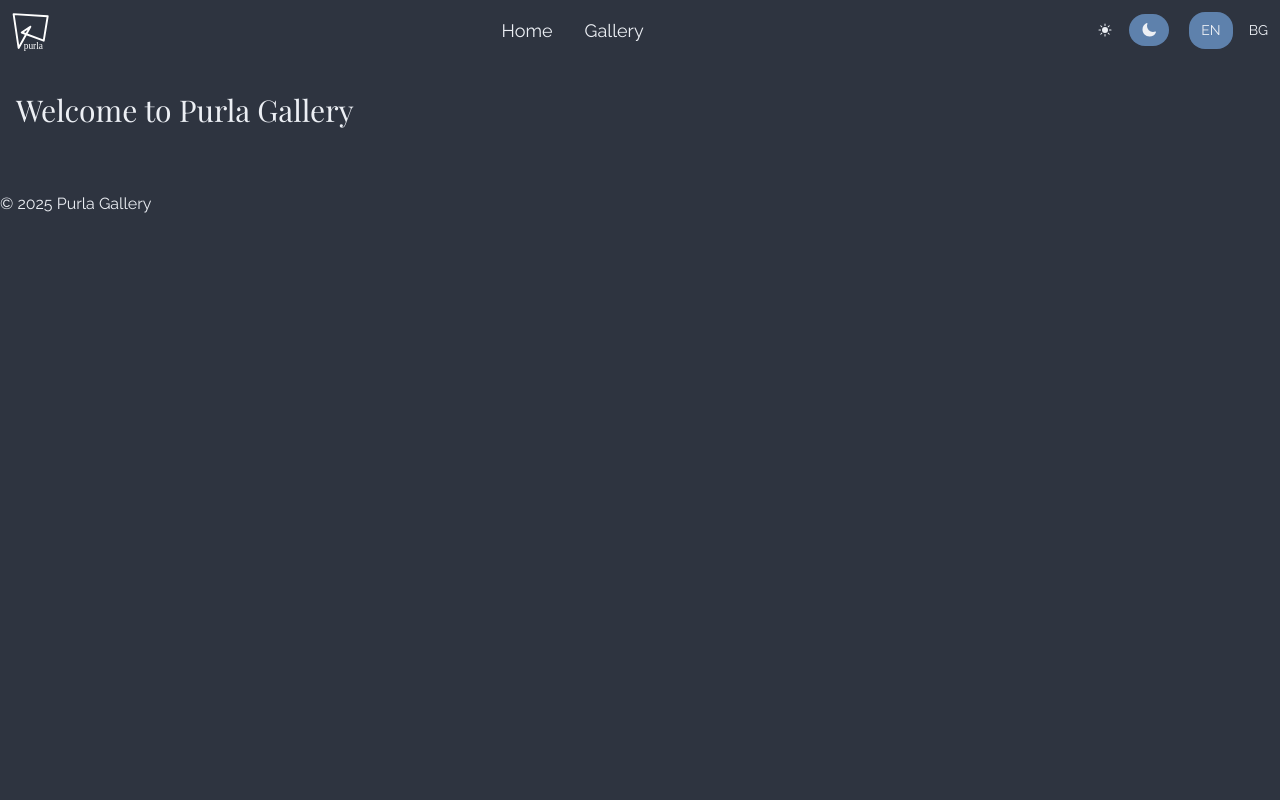
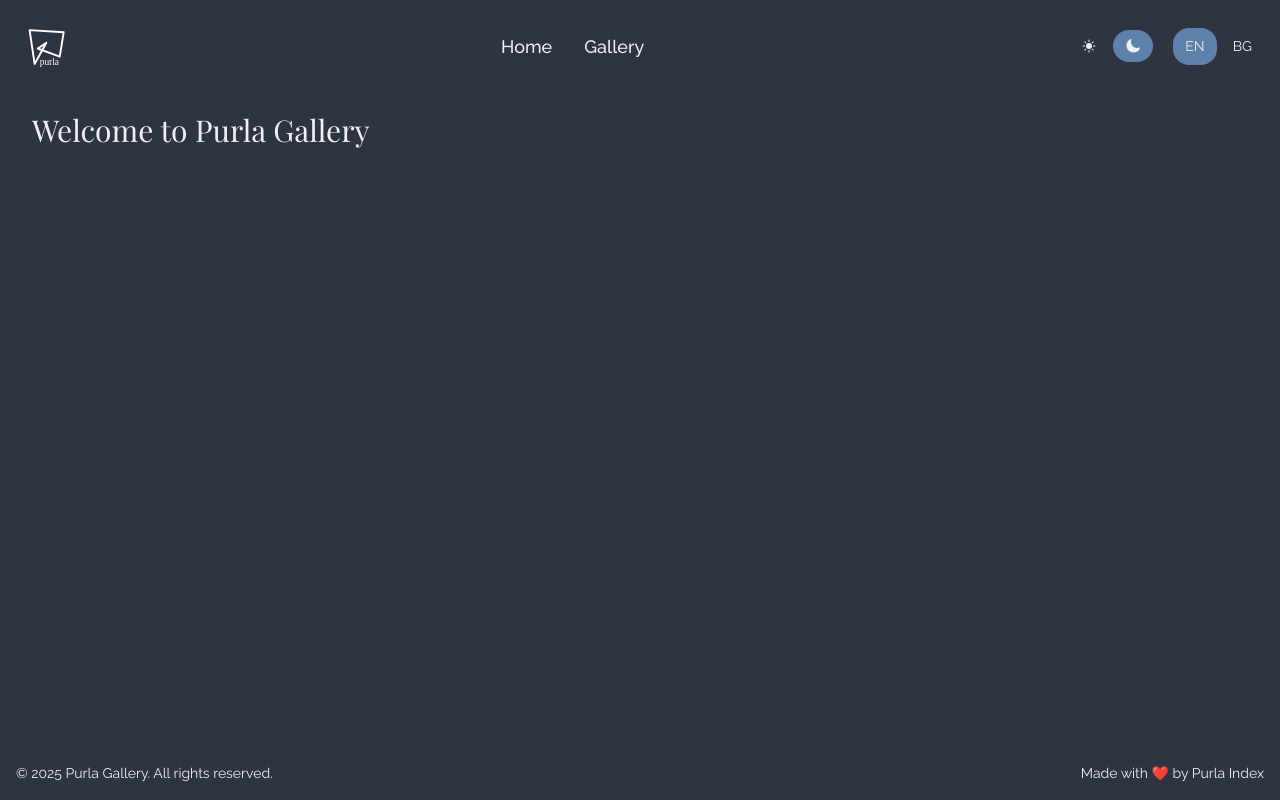
Before and after one commit to stefkay/purla-gallery, a Next.js app: page / in a window 1280 px wide. Built offline with nearby package versions, Linux system fonts and the light colour scheme; a web font is replaced by a local one.

Commit message:
extract footer, make header fixed

```diff
--- /dev/null
+++ b/src/components/AppFooter.tsx
@@ -0,0 +1,16 @@
+type AppFooterProps = {
+  className?: string;
+};
+
+export default function AppFooter({ className = '' }: AppFooterProps) {
+  return (
+    <footer className={`flex justify-between items-center w-full p-4 bg-bg-secondary ${className}`}>
+      <p className="text-sm text-text">
+        © {new Date().getFullYear()} Purla Gallery. All rights reserved.
+      </p>
+      <p className="text-sm text-text">
+        Made with <span className="text-primary">❤️</span> by Purla Index
+      </p>
+    </footer>
+  );
+}
--- a/src/components/AppHeader.tsx
+++ b/src/components/AppHeader.tsx
@@ -4,19 +4,30 @@ import LanguageSwitcher from '@/components/LanguageSwitcher';
 import ThemeSwitcher from '@/components/ThemeSwitcher';
 import Logo from '@/components/Logo';
 
-export default function AppHeader() {
+type AppHeaderProps = {
+  className?: string;
+};
+
+export default function AppHeader({ className = '' }: AppHeaderProps) {
   const t = useTranslation();
 
   return (
-    <header className="flex justify-between items-center">
-      <Link href="/" className="link">
+    <header className={`w-full fixed top-0 left-0 z-50 bg-bg bg-opacity-95 backdrop-blur-sm shadow-sm ${className}`}>
+      <div className="container mx-auto px-4 py-4 flex justify-between items-center">
+        <Link href="/" className="transition-opacity duration-200 hover:opacity-80">
           <Logo />
         </Link>
         <nav className="flex justify-center space-x-8">
-        <Link href="/" className="link color-text text-lg">
+          <Link
+            href="/"
+            className="text-text hover:text-primary transition-colors duration-200 font-medium text-lg"
+          >
             {t.home}
           </Link>
-        <Link href="/gallery" className="link color-text text-lg">
+          <Link
+            href="/gallery"
+            className="text-text hover:text-primary transition-colors duration-200 font-medium text-lg"
+          >
             {t.gallery}
           </Link>
         </nav>
@@ -24,6 +35,7 @@ export default function AppHeader() {
           <ThemeSwitcher />
           <LanguageSwitcher />
         </div>
+      </div>
     </header>
   );
 }
--- a/src/components/Layout.tsx
+++ b/src/components/Layout.tsx
@@ -1,18 +1,18 @@
 import { ReactNode } from 'react';
 import AppHeader from '@/components/AppHeader';
+import AppFooter from '@/components/AppFooter';
+
 type LayoutProps = {
   children: ReactNode;
 };
 
 export default function Layout({ children }: LayoutProps) {
   return (
-    <>
-      <AppHeader />
-      <main>{children}</main>
-
-      <footer>
-        <p>© {new Date().getFullYear()} Purla Gallery</p>
-      </footer>
-    </>
+    <div className="flex flex-col min-h-screen">
+      <AppHeader className="flex-shrink-0" />
+      {/* Add pt-20 to account for the fixed header */}
+      <main className="flex-grow container mx-auto px-4 pt-20 pb-24">{children}</main>
+      <AppFooter className="flex-shrink-0 mt-auto" />
+    </div>
   );
 }
--- a/src/styles/globals.scss
+++ b/src/styles/globals.scss
@@ -4,8 +4,23 @@
 @tailwind components;
 @tailwind utilities;
 
+html, body {
+  height: 100%;
+  margin: 0;
+  padding: 0;
+}
+
 body {
   font-family: var(--font-body);
   background-color: var(--color-bg);
   color: var(--color-text);
+  display: flex;
+  flex-direction: column;
+  min-height: 100vh;
 }
+
+#__next {
+  display: flex;
+  flex-direction: column;
+  min-height: 100vh;
+}
```
Lines whose indentation alone changed are shown as unchanged.
